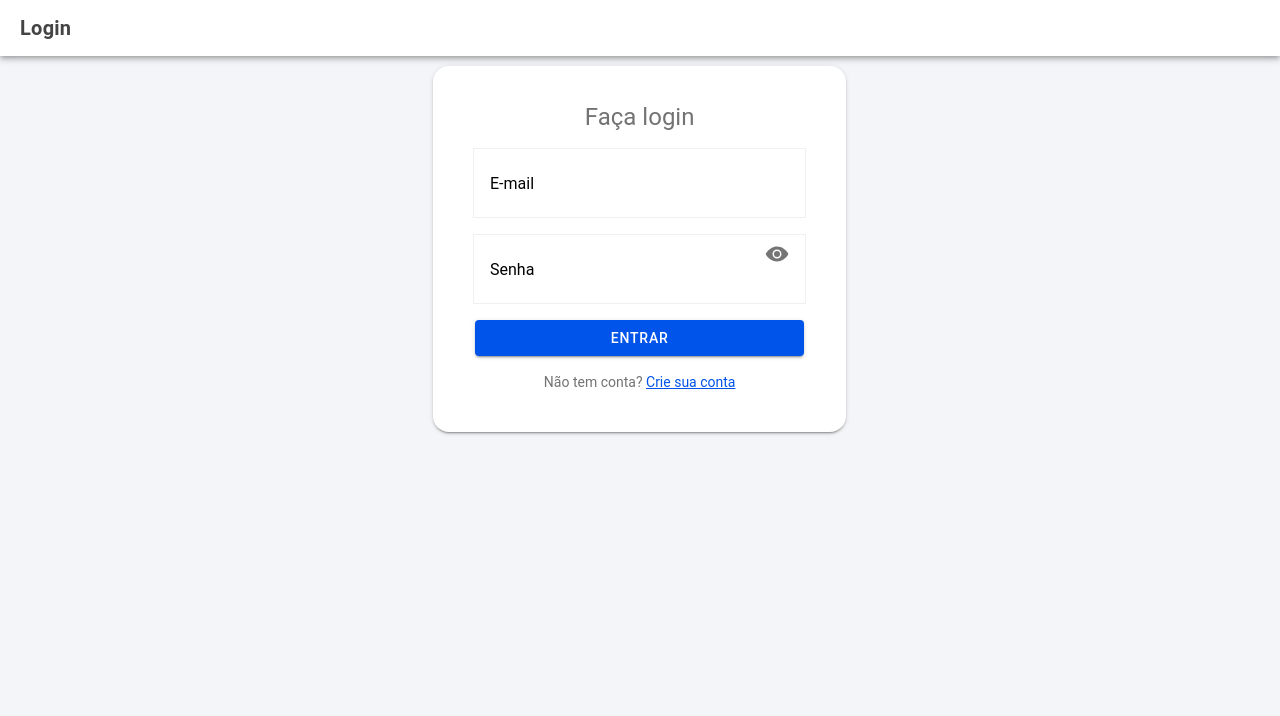
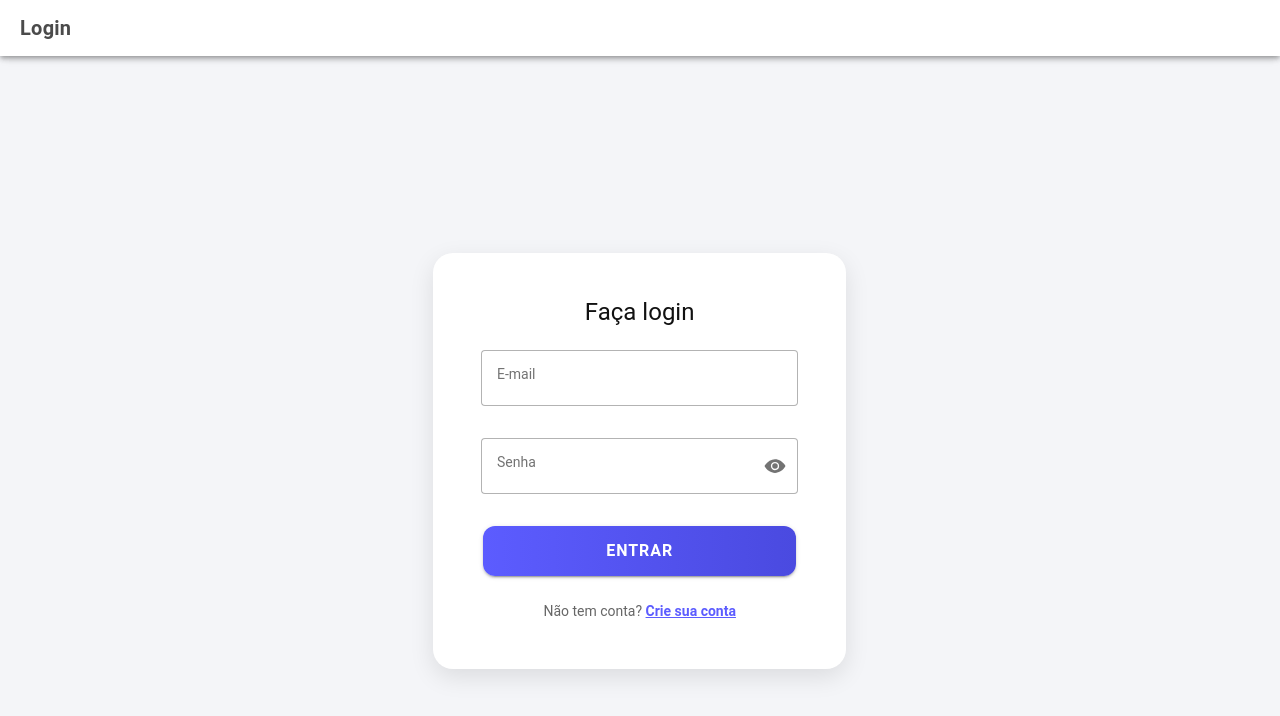
Before and after one commit to FelipeBritoSP10/mobile-auth-hub, a React (Vite) app: page /login in a window 1280 px wide. Shown: the top 716 px of the page. Built offline with nearby package versions, Linux system fonts and the light colour scheme.

Commit message:
Implementação: LoginPage completa com toggle de senha

```diff
--- /dev/null
+++ b/src/pages/login/LoginPage.css
@@ -0,0 +1,79 @@
+.login-page-container {
+  --background: #f4f5f8;
+}
+
+.login-page-header {
+  --background: #fff;
+  box-shadow: 0 2px 5px rgba(0,0,0,0.05);
+}
+
+.login-page-title {
+  font-weight: bold;
+  color: #4b4b4b;
+}
+
+.login-card {
+  border-radius: 20px;
+  padding: 2rem;
+  margin: 0 auto;
+  box-shadow: 0 8px 24px rgba(0,0,0,0.1);
+}
+
+.login-title {
+  text-align: center;
+  margin-bottom: 24px;
+  margin-top: 8px;
+  font-weight: 700;
+  color: #111;
+}
+
+.input-field-wrapper {
+  margin-bottom: 2rem;
+}
+
+.input-outline-error {
+  --border-color: var(--ion-color-danger) !important;
+  --border-color-focused: var(--ion-color-danger) !important;
+  --border-color-hover: var(--ion-color-danger) !important;
+}
+
+.password-wrapper {
+  position: relative;
+}
+
+.password-toggle-icon {
+  position: absolute;
+  right: 12px;
+  top: 50%;
+  transform: translateY(-50%);
+  font-size: 22px;
+  cursor: pointer;
+  z-index: 10;
+}
+
+.error-text {
+  font-size: 0.75rem;
+  margin-bottom: 0.5rem;
+}
+
+.login-button {
+  --border-radius: 12px;
+  --background: linear-gradient(90deg, #5c5cff, #4a4ae0);
+  --background-activated: #3f3fd1;
+  margin-top: 1rem;
+  height: 50px;
+  font-weight: bold;
+  font-size: 1rem;
+}
+
+.register-link-text {
+  text-align: center;
+  margin-top: 1.5rem;
+  font-size: 0.85rem;
+  color: #666;
+}
+
+.register-link {
+  font-weight: bold;
+  color: #5c5cff;
+}
--- a/src/pages/login/LoginPage.tsx
+++ b/src/pages/login/LoginPage.tsx
@@ -1,60 +1,123 @@
-import React from 'react';
-import { Link } from 'react-router-dom';
+import React, { useState } from "react";
+import { Link } from "react-router-dom";
 import {
-  IonPage, IonHeader, IonToolbar, IonTitle, IonContent,
-  IonItem, IonLabel, IonInput, IonButton, IonGrid, IonRow,
-  IonCol, IonCard, IonCardContent, IonIcon
-} from '@ionic/react';
-import { eye, eyeOff } from 'ionicons/icons';
-import { Controller } from 'react-hook-form';
-import { useLoginForm } from './loginLogic';
+  IonPage,
+  IonHeader,
+  IonToolbar,
+  IonTitle,
+  IonContent,
+  IonButton,
+  IonGrid,
+  IonRow,
+  IonCol,
+  IonCard,
+  IonCardContent,
+  IonText,
+  IonInput,
+  IonIcon,
+} from "@ionic/react";
+import { eye, eyeOff } from "ionicons/icons";
+import { Controller } from "react-hook-form";
+import { useLoginForm } from "./loginLogic";
+import "./LoginPage.css";
 
 const LoginPage: React.FC = () => {
-  const { showPassword, setShowPassword, form, onSubmit } = useLoginForm();
-  const { control, handleSubmit, formState: { errors, touchedFields } } = form;
+  const { form, onSubmit } = useLoginForm();
+  const {
+    control,
+    handleSubmit,
+    formState: { errors },
+  } = form;
+
+  const [showPassword, setShowPassword] = useState(false);
 
   return (
     <IonPage>
       <IonHeader>
-        <IonToolbar style={{ '--background': '#fff' }}>
-          <IonTitle style={{ fontWeight: 'bold', color: '#444' }}>Login</IonTitle>
+        <IonToolbar className="login-page-header">
+          <IonTitle className="login-page-title">Login</IonTitle>
         </IonToolbar>
       </IonHeader>
 
-      <IonContent fullscreen style={{ '--background': '#f4f5f8' }}>
+      <IonContent fullscreen className="login-page-container">
         <IonGrid>
-          <IonRow className="ion-justify-content-center ion-align-items-center">
+          <IonRow
+            className="ion-justify-content-center ion-align-items-center"
+            style={{ minHeight: "100vh" }}
+          >
             <IonCol size="12" sizeSm="8" sizeMd="6" sizeLg="4">
-              <IonCard style={{ borderRadius: '16px', padding: '1.5rem', margin: '0 auto' }}>
+              <IonCard className="login-card">
                 <IonCardContent>
-                  <h1 style={{ textAlign: 'center', marginBottom: '1rem' }}>Faça login</h1>
+                  <h1 className="login-title">Faça login</h1>
+                  <br></br>
                   <form onSubmit={handleSubmit(onSubmit)}>
+                    {/* Campo de Email */}
                     <Controller
                       name="email"
                       control={control}
                       render={({ field }) => (
-                        <IonItem lines="none" style={{ marginBottom: '1rem', border: `1px solid ${errors.email && touchedFields.email ? 'red' : '#f0f0f0'}` }}>
-                          <IonLabel position="floating">E-mail</IonLabel>
-                          <IonInput {...field} type="email" />
-                        </IonItem>
+                        <div className="input-field-wrapper">
+                          <IonInput
+                            type="email"
+                            label="E-mail"
+                            labelPlacement="floating"
+                            fill="outline"
+                            placeholder="Digite seu e-mail"
+                            value={field.value}
+                            onIonInput={(e) => field.onChange(e.detail.value!)}
+                            onIonBlur={field.onBlur}
+                            className={errors.email ? "input-outline-error" : ""}
+                          />
+                          {errors.email && (
+                            <IonText color="danger" className="error-text">
+                              {errors.email.message}
+                            </IonText>
+                          )}
+                        </div>
                       )}
                     />
+
+                    {/* Campo de Senha com toggle */}
                     <Controller
                       name="password"
                       control={control}
                       render={({ field }) => (
-                        <IonItem lines="none" style={{ marginBottom: '1rem', border: `1px solid ${errors.password && touchedFields.password ? 'red' : '#f0f0f0'}` }}>
-                          <IonLabel position="floating">Senha</IonLabel>
-                          <IonInput {...field} type={showPassword ? 'text' : 'password'} />
-                          <IonIcon icon={showPassword ? eyeOff : eye} onClick={() => setShowPassword(!showPassword)} slot="end" />
-                        </IonItem>
+                        <div className="input-field-wrapper password-wrapper">
+                          <IonInput
+                            type={showPassword ? "text" : "password"}
+                            label="Senha"
+                            labelPlacement="floating"
+                            fill="outline"
+                            placeholder="Digite sua senha"
+                            value={field.value}
+                            onIonInput={(e) => field.onChange(e.detail.value!)}
+                            onIonBlur={field.onBlur}
+                            className={errors.password ? "input-outline-error" : ""}
+                          />
+                          <IonIcon
+                            icon={showPassword ? eyeOff : eye}
+                            className="password-toggle-icon"
+                            onClick={() => setShowPassword((prev) => !prev)}
+                          />
+                          {errors.password && (
+                            <IonText color="danger" className="error-text">
+                              {errors.password.message}
+                            </IonText>
+                          )}
+                        </div>
                       )}
                     />
-                    <IonButton expand="block" type="submit">Entrar</IonButton>
+
+                    <IonButton expand="block" type="submit" className="login-button">
+                      Entrar
+                    </IonButton>
                   </form>
-
-                  <p style={{ textAlign: 'center', marginTop: '1rem' }}>
-                    Não tem conta? <Link to="/register">Crie sua conta</Link>
+                  <br></br>
+                  <p className="register-link-text">
+                    Não tem conta?{" "}
+                    <Link to="/register" className="register-link">
+                      Crie sua conta
+                    </Link>
                   </p>
                 </IonCardContent>
               </IonCard>
```
